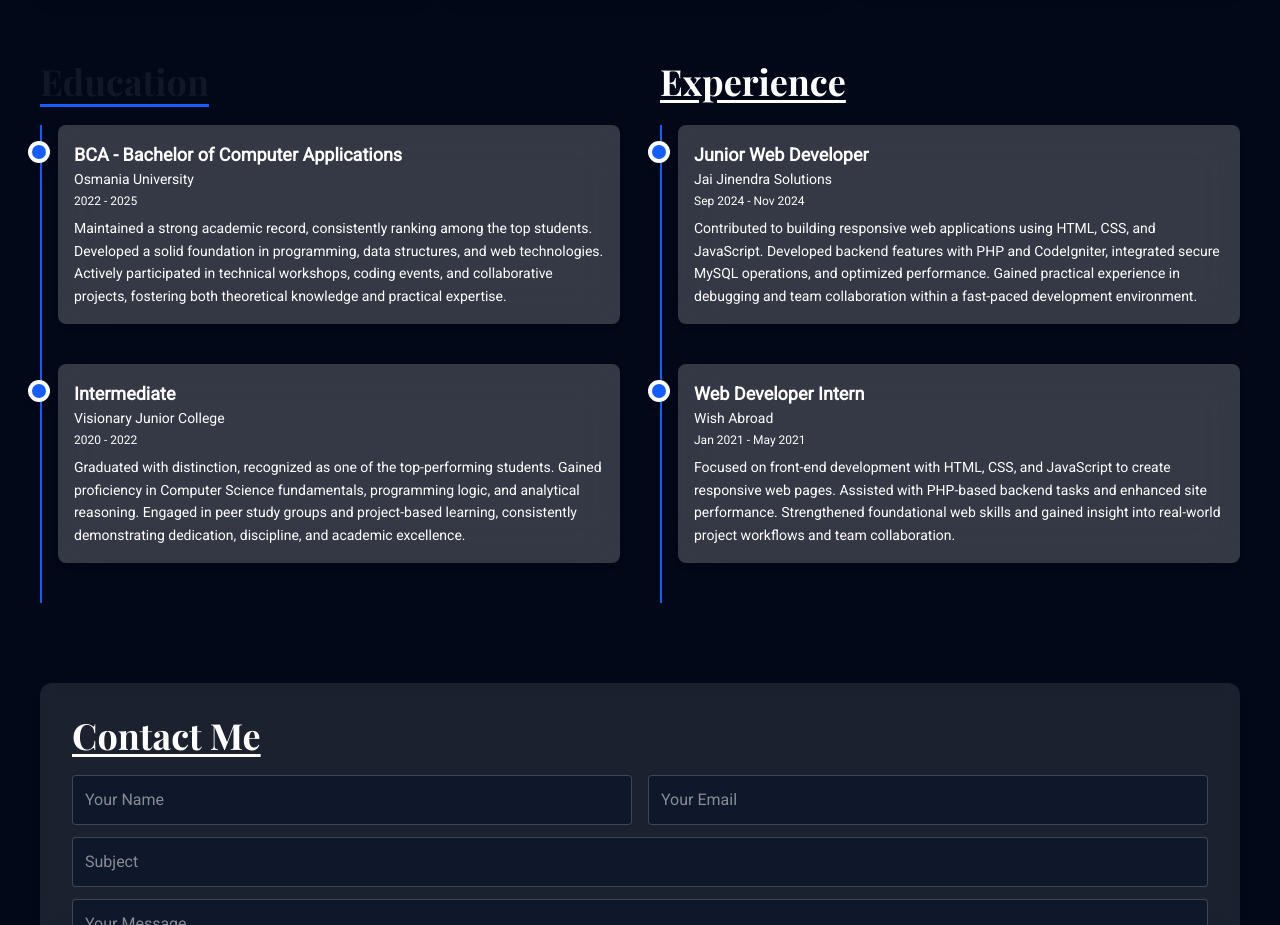
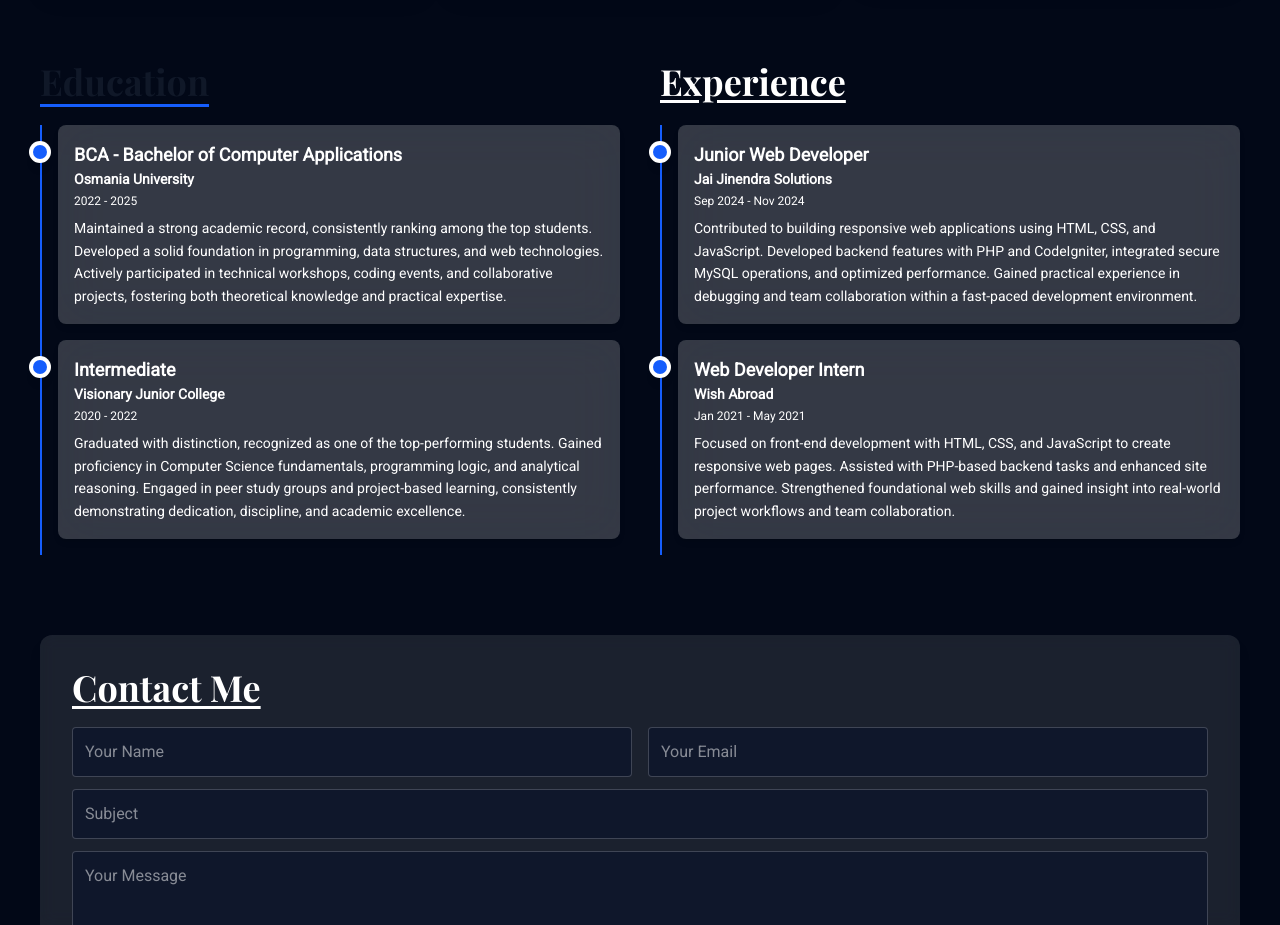
Before and after one commit to ma3llim007/sameerfolio, a React (Vite) app: page / in a window 1280 px wide. Shown: the part 1900-2825 px from the top of the page. Built offline with nearby package versions, Linux system fonts and the light colour scheme; no server answers; a web font is replaced by a local one.

Commit message:
style: improve card layout

```diff
--- a/src/components/Education.jsx
+++ b/src/components/Education.jsx
@@ -36,11 +36,11 @@ const data = {
 };
 
 const TimelineItem = ({ title, subtitle, date, description }) => (
-    <div className="relative pl-4 border-l-2 border-blue-600 pb-10">
-        <div className="absolute -left-[10px] top-5 w-3.5 h-3.5 bg-blue-600 rounded-full shadow-lg ring-4 dark:ring-gray-200"></div>
+    <div className="relative pl-4 border-l-2 border-blue-600 pb-4">
+        <div className="absolute -left-[9px] top-5 w-3.5 h-3.5 bg-blue-600 rounded-full shadow-lg ring-4 dark:ring-gray-200"></div>
         <div className="bg-white/20 backdrop-blur-xl rounded-lg shadow-md hover:shadow-xl transition-all duration-300 p-4 hover:scale-[1.01] hover:shadow-indigo-500/30">
-            <h4 className="text-lg font-semibold">{title}</h4>
-            <p className="text-sm mb-1">{subtitle}</p>
+            <h4 className="text-lg font-bold">{title}</h4>
+            <p className="text-sm mb-1 font-semibold">{subtitle}</p>
             <p className="text-xs mb-2">{date}</p>
             <p className="text-sm leading-relaxed">{description}</p>
         </div>
```
